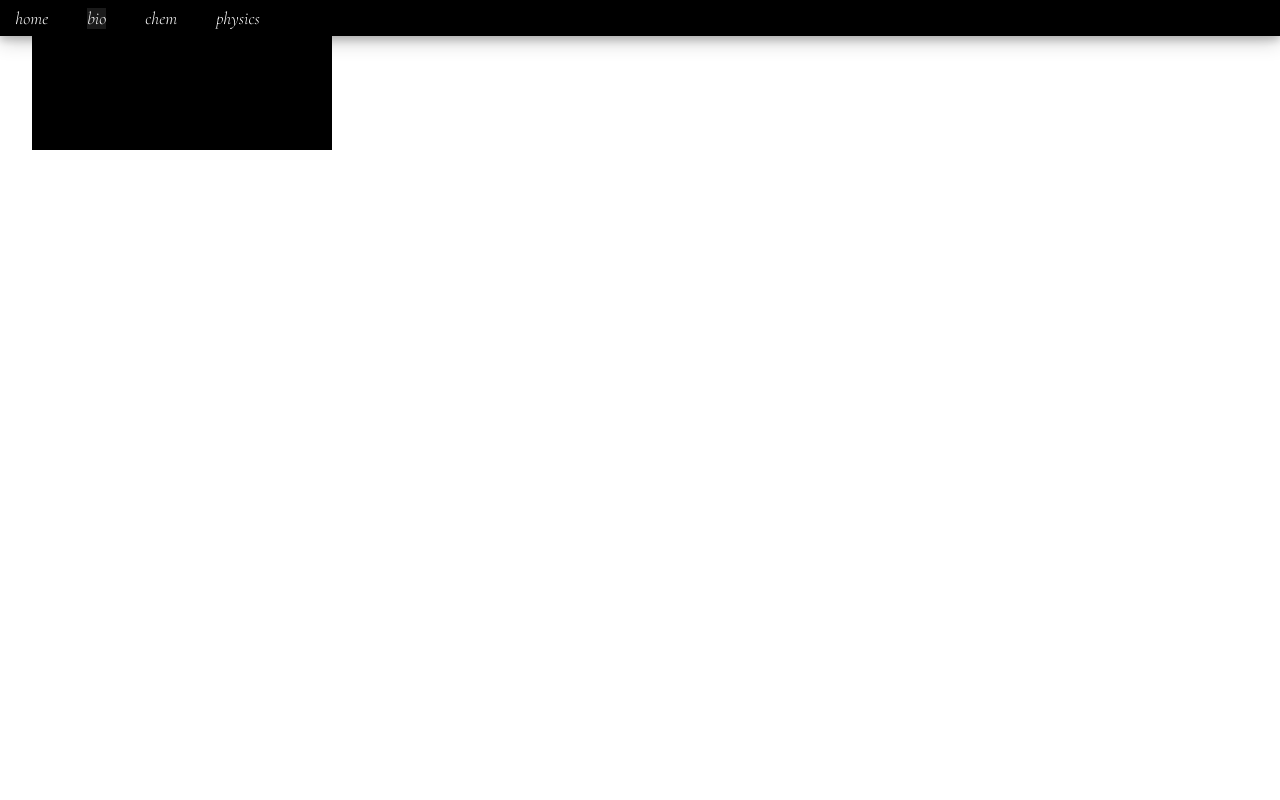
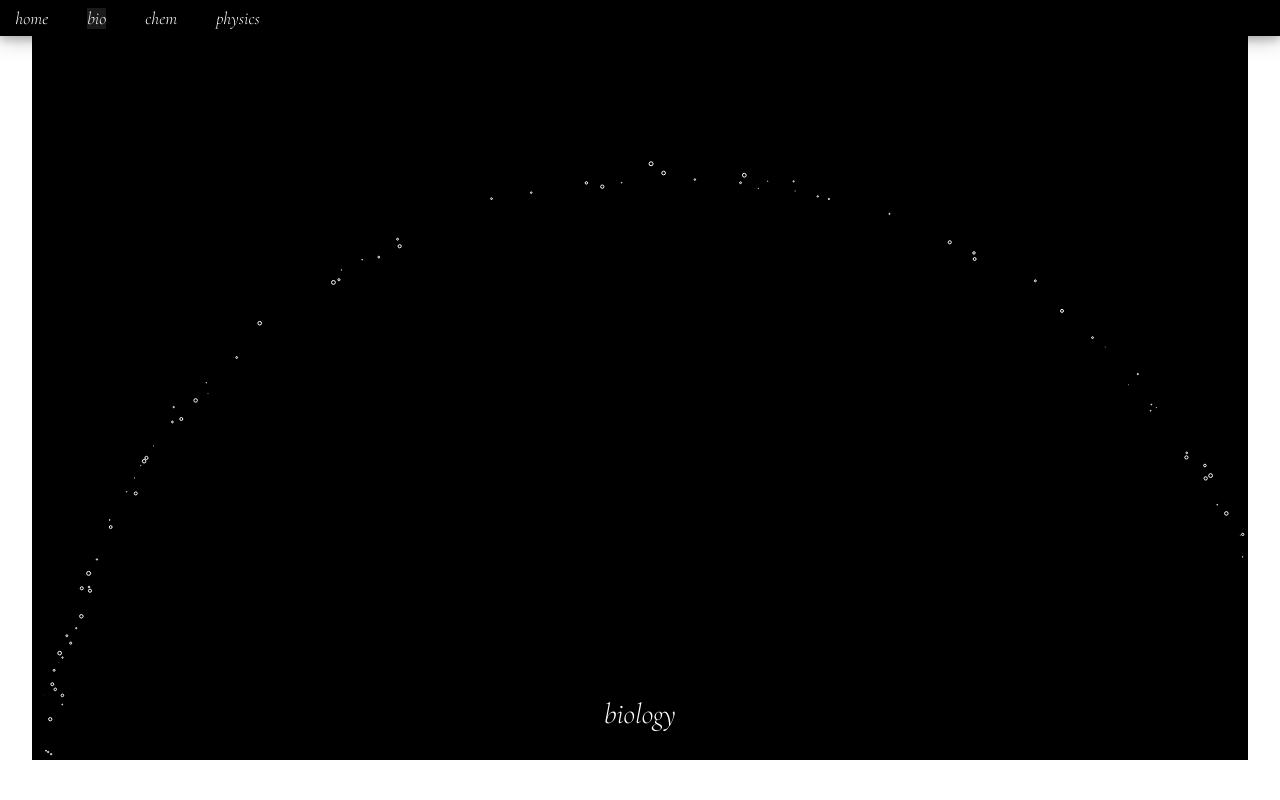
Before and after one commit to Aspyse/stars-in-js, a plain HTML site: page bio/bio.html in a window 1280 px wide. Shown: the top 800 px of the page. Drawn offline with nearby package versions, Linux system fonts and the light colour scheme.

Commit message:
Update bio.html

```diff
--- a/bio/bio.html
+++ b/bio/bio.html
@@ -15,7 +15,7 @@
 		<canvas></canvas>
 		<header>biology</header>
 	</section>
-	<script src="../homepage/homepage.js"></script>
+	<script src="../homepage/star-test.js"></script>
 	<article>
 		<p>You are in a candy world, sumptuously munching your way through its paths or perhaps you find yourself locked in a haunted house hoping you could find your way out! From the wildest, exhilarating and magical dreams down to the most realistic ones, everyone has experienced the magic of dreams.<br>On a scientific note, when you sleep, our brain is active and you undergo two states: the Rapid Eye Movement <strong>(REM)</strong> and the Non Rapid Eye Movement <strong>(NREM)</strong>. Roughly 80% of your sleeping period is your indulgence to the state of NREM where your heart rate and breathing slows down and regularizes(Moss, 2007). Furthermore, accroding to the study conducted by the Aalto University(2016, August 9), even if dreaming is known to transpire mostly in REM sleep, recent and present researches show that sleep can also possibly occur during the NREM state and could denote a closer brain activity in comparison to awake people.</p>
 
```
